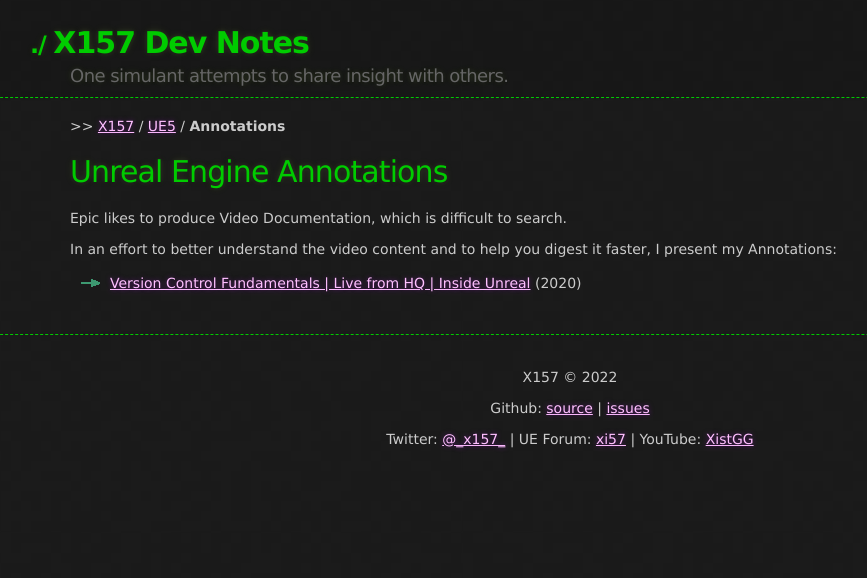
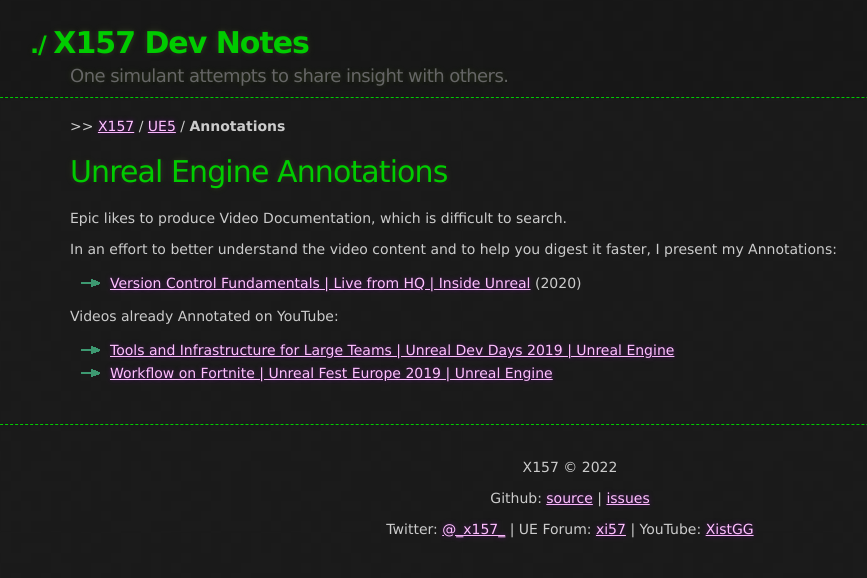
Before and after one commit to x157/x157.github.io, a Jekyll site: the page built from UE5/Annotations/index.md, in a window 1280 px wide. Shown: the top 578 px of the page, without its empty margins (70-937 px from the left). Built offline with Jekyll 4.4.1, drawn with Linux system fonts in a browser that asks for light colours.

Commit message:
Add some Unreal Tools annotations

```diff
--- a/UE5/Annotations/index.md
+++ b/UE5/Annotations/index.md
@@ -14,3 +14,8 @@
 I present my Annotations:
 
 - [Version Control Fundamentals \| Live from HQ \| Inside Unreal](Inside-Unreal/EpicGames-Version-Control-Fundamentals) (2020)
+
+Videos already Annotated on YouTube:
+
+- [Tools and Infrastructure for Large Teams \| Unreal Dev Days 2019 \| Unreal Engine](https://youtu.be/d6lyAI4Ftkw)
+- [Workflow on Fortnite \| Unreal Fest Europe 2019 \| Unreal Engine](https://youtu.be/p4RcDpGQ_tI)
```
